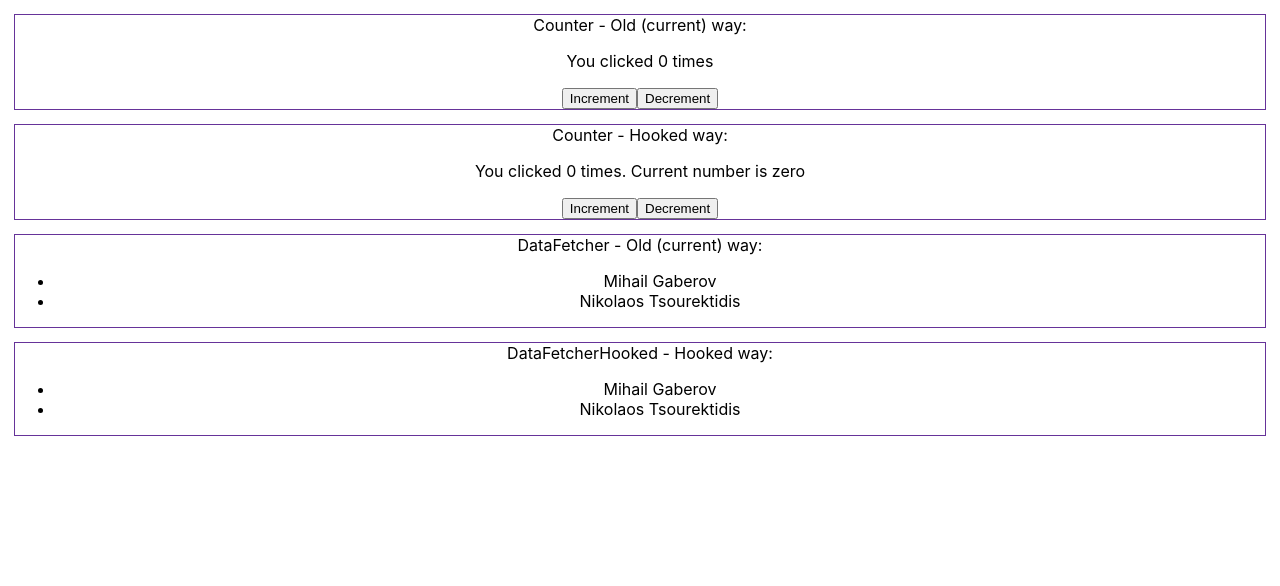
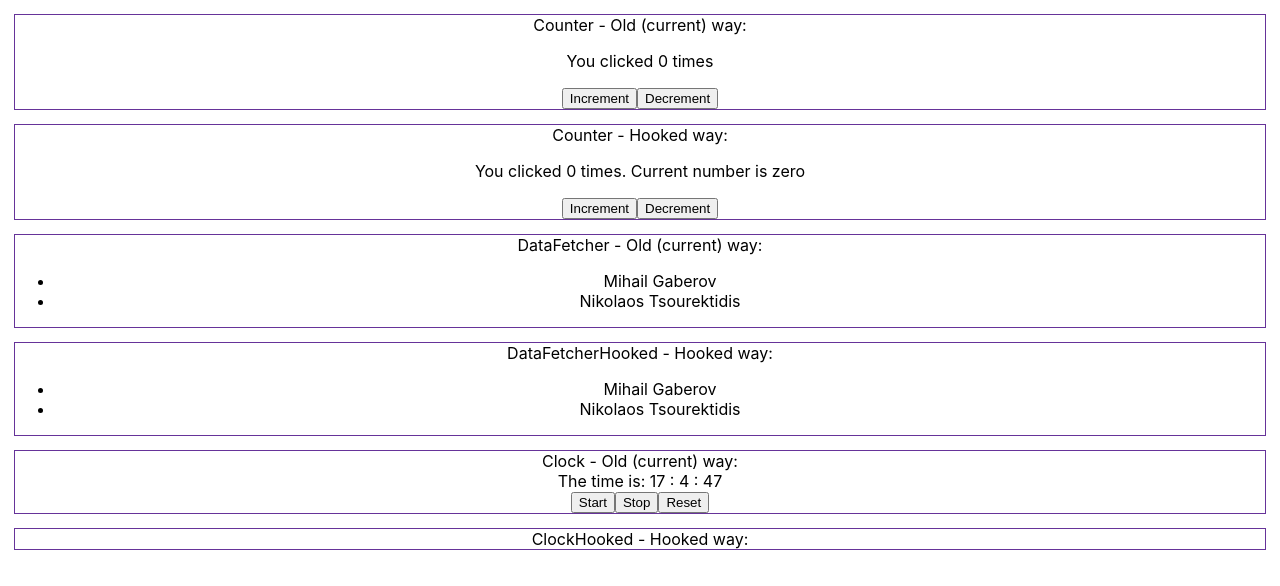
Before and after one commit to mihailgaberov/react-hooks, a React (Create React App) app: page / in a window 1280 px wide. Shown: the top 586 px of the page. Built offline with nearby package versions, Linux system fonts and the light colour scheme.

Commit message:
Adding Clock example - class component.

```diff
--- a/src/App.js
+++ b/src/App.js
@@ -5,6 +5,8 @@ import { CounterHooked } from './components/Counter'
 import StyledRow from "./styled/StyledRow"
 import DataFetcher from "./components/DataFetcher/DataFetcher";
 import DataFetcherHooked from "./components/DataFetcher/DataFetcherHooked";
+import Clock from "./components/Clock/Clock";
+import ClockHooked from "./components/Clock/ClockHooked";
 
 class App extends Component {
   render() {
@@ -22,6 +24,12 @@ class App extends Component {
         <StyledRow>
           DataFetcherHooked - Hooked way: <DataFetcherHooked/>
         </StyledRow>
+        <StyledRow>
+          Clock - Old (current) way: <Clock/>
+        </StyledRow>
+        <StyledRow>
+          ClockHooked - Hooked way: <ClockHooked/>
+        </StyledRow>
       </div>
     );
   }
--- /dev/null
+++ b/src/components/Clock/Clock.js
@@ -0,0 +1,69 @@
+import React from 'react';
+
+let interval = null;
+
+export default class Clock extends React.Component {
+
+  constructor(props) {
+    super(props);
+
+    this.state = {
+      hours: 0,
+      minutes: 0,
+      seconds: 0,
+    };
+  };
+
+  componentDidMount() {
+    this.start();
+  }
+
+  start = () => {
+    if (interval !== null) return;
+
+    interval = setInterval(() => {
+      const date = new Date();
+      this.setState({
+        hours: date.getHours(),
+        minutes: date.getMinutes(),
+        seconds: date.getSeconds(),
+      })
+    }, 1000);
+  };
+
+  stop = () => {
+    clearInterval(interval);
+    interval = null;
+  };
+
+  reset = () => {
+    this.stop();
+    this.setState({
+      hours: 0,
+      minutes: 0,
+      seconds: 0,
+    });
+  };
+
+  render() {
+    const { hours, minutes, seconds} = this.state;
+
+    return (
+      <div>
+        The time is: {hours} : {minutes} : {seconds < 10 ? '0' + seconds : seconds}
+        <div className="buttons">
+          <button onClick={() => this.start()}>
+            Start
+          </button>
+          <button onClick={() => this.stop()}>
+            Stop
+          </button>
+          <button onClick={() => this.reset()}>
+            Reset
+          </button>
+        </div>
+      </div>
+
+    );
+  };
+}
--- a/src/components/Timer/TimerHooked.js
+++ b/src/components/Clock/ClockHooked.js
@@ -1,6 +1,6 @@
 import React, { useState, useEffect } from 'react';
 
-export default function TimerHooked() {
+export default function ClockHooked() {
 
   useEffect(() => {
 
--- /dev/null
+++ b/src/components/Clock/index.js
@@ -0,0 +1,7 @@
+import TimerHooked from './ClockHooked'
+import Clock from './Clock'
+
+export {
+  Clock,
+  TimerHooked
+};
```
Also changed, not shown: src/components/Timer/Timer.js (deleted, +0 -24 lines), src/components/Timer/index.js (deleted, +0 -7 lines).
